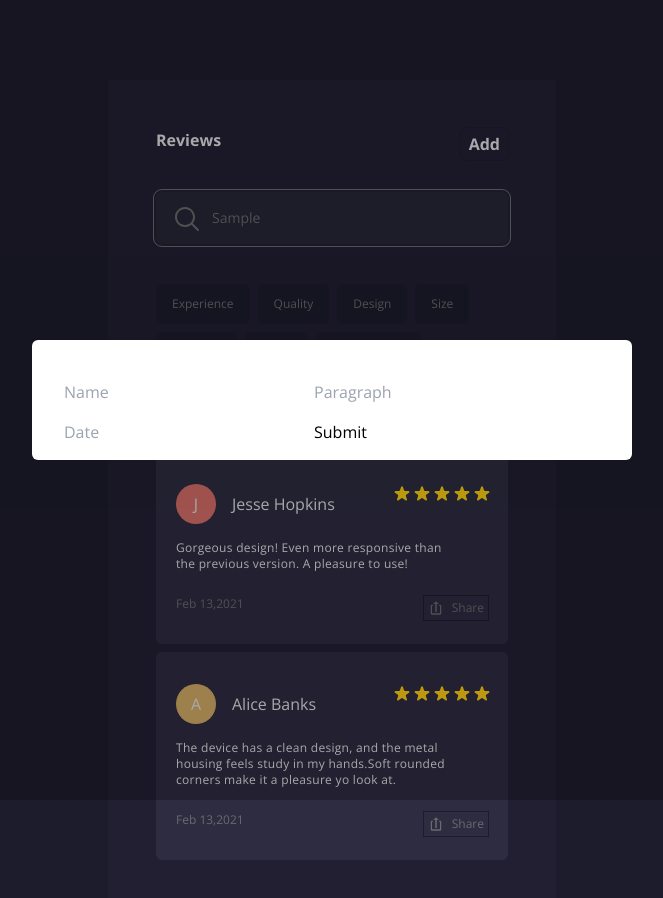
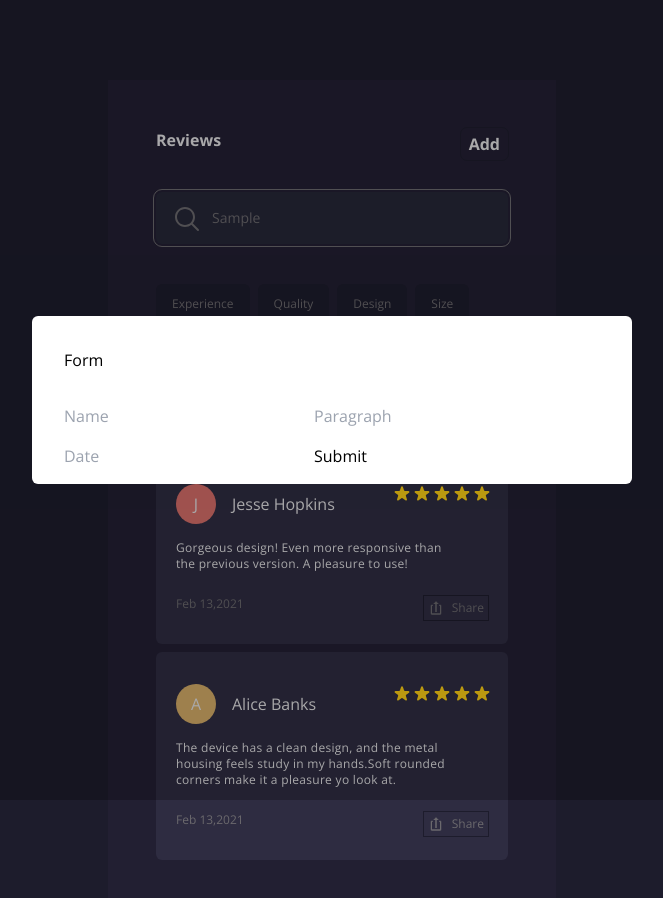
Before and after one commit to Ajithdev444/card, a Next.js app: page /reviews in a window 1280 px wide. Both pictures are taken after typing "Sample" into the empty fields and a click on the button "Add". Shown: the top 898 px of the page, without its empty margins (308-971 px from the left). Built offline with nearby package versions, Linux system fonts and the light colour scheme.

Commit message:
padding to form

```diff
--- a/components/PopUp.tsx
+++ b/components/PopUp.tsx
@@ -8,7 +8,7 @@ const PopUp = ({}) => {
           X
         </div> */}
         <div className="bg-white p-2 rounded-md">
-          <div className="text-white">Form</div>
+          <div className="p-6">Form</div>
           <input placeholder="Name" className="px-6 py-2" />
           <input placeholder="Paragraph" className="px-6 py-2" />
           <input placeholder="Date" className="px-6 py-2" />
```
